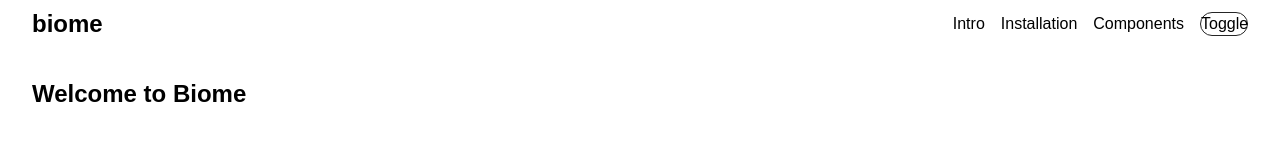
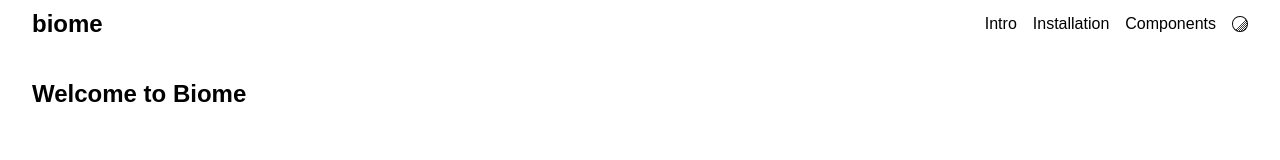
Before and after one commit to impala141592/see-biome, a React (Vite) app: page / in a window 1280 px wide. Shown: the top 160 px of the page. Built offline with nearby package versions, Linux system fonts and the light colour scheme.

Commit message:
chore: install react-icons library

```diff
--- a/package.json
+++ b/package.json
@@ -13,6 +13,7 @@
 	"dependencies": {
 		"react": "^19.1.0",
 		"react-dom": "^19.1.0",
+		"react-icons": "^5.5.0",
 		"react-router-dom": "^7.6.3",
 		"styled-components": "^6.1.19"
 	},
--- a/src/App.tsx
+++ b/src/App.tsx
@@ -1,5 +1,5 @@
 import { useEffect, useState } from "react";
-import { Routes, Route, Link } from "react-router-dom";
+import { Routes, Route } from "react-router-dom";
 import { ThemeProvider } from "styled-components";
 import { lightTheme, darkTheme } from "./theme";
 import { GlobalStyles } from "./theme/globalStyles";
--- a/src/components/common/TopBar/TopBar.styles.ts
+++ b/src/components/common/TopBar/TopBar.styles.ts
@@ -55,12 +55,7 @@
 
 export const ToggleButton = styled.button<{ $isDark: boolean }>`
 	background: none;
-	border: 1px solid ${({ theme }) => theme.colors.neutral.base};
-	border-radius: 9999px;
-	width: 3rem;
-	height: 1.5rem;
 	cursor: pointer;
-	position: relative;
 	padding: 0;
 	outline: none;
 `;
--- a/src/components/common/TopBar/TopBar.tsx
+++ b/src/components/common/TopBar/TopBar.tsx
@@ -1,5 +1,6 @@
 import React from "react";
 import { Link } from "react-router-dom";
+import { BsNoiseReduction } from "react-icons/bs";
 
 import {
 	TopBarContainer,
@@ -28,7 +29,7 @@
 					aria-label='Toggle dark mode'
 					$isDark={isDark}
 				>
-					Toggle
+					<BsNoiseReduction />
 				</ToggleButton>
 			</TopBarActions>
 		</TopBarContainer>
```
Also changed, not shown: 1 other file (tests, documents, lock files or other folders).
